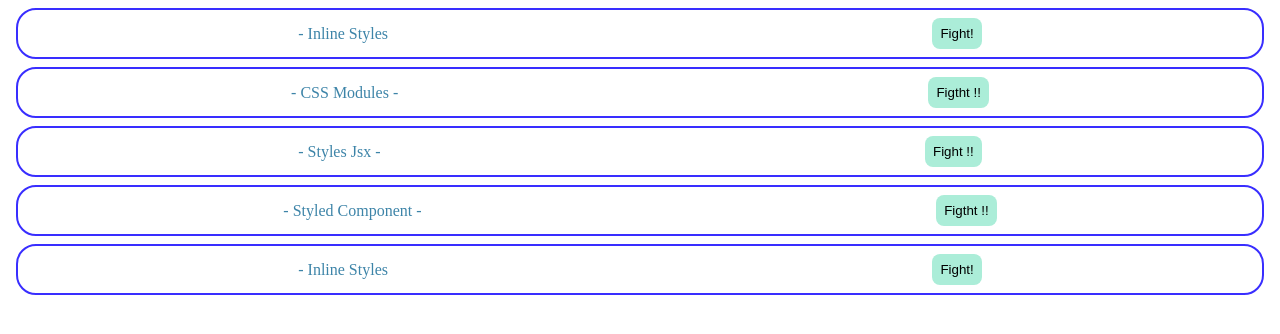
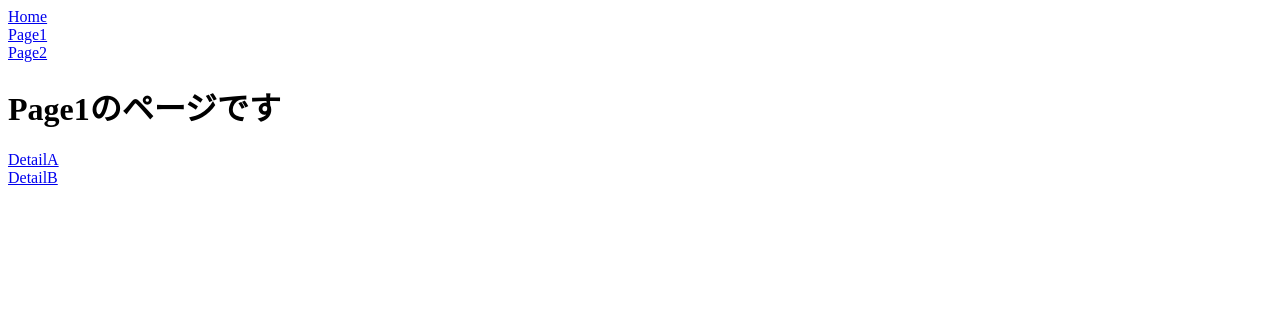
Before and after one commit to yamashita-ki/react-lesson, a React (Create React App) app: page /page1 in a window 1280 px wide. Shown: the top 334 px of the page. Built offline with nearby package versions, Linux system fonts and the light colour scheme.

Commit message:
React入門
Learn react router

```diff
--- a/package.json
+++ b/package.json
@@ -10,6 +10,7 @@
     "@testing-library/user-event": "^13.5.0",
     "react": "^18.2.0",
     "react-dom": "^18.2.0",
+    "react-router-dom": "^6.3.0",
     "react-scripts": "5.0.1",
     "styled-components": "^5.3.5",
     "styled-jsx": "^5.0.4",
--- a/src/App.jsx
+++ b/src/App.jsx
@@ -1,17 +1,18 @@
-import {StyledComponents} from "./components/StyledComponent";
-import { CssModules } from "./components/CssModules";
-import { InlineStyle } from "./components/InlineStyle";
-import { StyledJsx } from "./components/StyledJsx";
-import { Emotion } from "./components/Emotion";
+import { BrowserRouter, Link } from "react-router-dom";
+import { Router } from "./router/Router";
 
 export default function App() {
   return (
-    <div className="App">
-      <InlineStyle />
-      <CssModules />
-      <StyledJsx />
-      <StyledComponents />
-      <Emotion />
-    </div>
-  )
+    <BrowserRouter>
+      <div className="App">
+        <Link to="/">Home</Link>
+        <br />
+        <Link to="/page1">Page1</Link>
+        <br />
+        <Link to="/page2">Page2</Link>
+        <br />
+      </div>
+      <Router />
+    </BrowserRouter>
+  );
 }
--- /dev/null
+++ b/src/components/Home.jsx
@@ -0,0 +1,7 @@
+export const Home = () => {
+  return(
+    <div>
+      <h1>HOMEのページです</h1>
+    </div>
+  );
+};
--- /dev/null
+++ b/src/components/Page1.jsx
@@ -0,0 +1,11 @@
+import { Link } from "react-router-dom";
+export const Page1 = () => {
+  return(
+    <div>
+      <h1>Page1のページです</h1>
+      <Link to="/page1/detailA">DetailA</Link>
+      <br />
+      <Link to="/page1/detailB">DetailB</Link>
+    </div>
+  );
+};
--- /dev/null
+++ b/src/components/Page1DetaileA.jsx
@@ -0,0 +1,7 @@
+export const Page1DetailA = () => {
+  return(
+    <div>
+      <h1>Page1DetailAのページです</h1>
+    </div>
+  );
+};
--- /dev/null
+++ b/src/components/Page1DetaileB.jsx
@@ -0,0 +1,7 @@
+export const Page1DetailB = () => {
+  return(
+    <div>
+      <h1>Page1DetailBのページです</h1>
+    </div>
+  );
+};
--- /dev/null
+++ b/src/components/Page2.jsx
@@ -0,0 +1,10 @@
+import { Link } from "react-router-dom";
+
+export const Page2 = () => {
+  return(
+    <div>
+      <h1>Page2のページです</h1>
+      <Link to="/page2/100">URL Parameter</Link>
+    </div>
+  );
+};
--- /dev/null
+++ b/src/components/UrlParameter.jsx
@@ -0,0 +1,10 @@
+import { useParams } from "react-router-dom";
+export const UrlParameter = () =>{
+  let { id } = useParams();
+  return(
+    <div>
+      <h1>UrlParameterのページです</h1>
+      <p>id: {id}</p>
+    </div>
+  );
+}
--- /dev/null
+++ b/src/router/Page1Routes.jsx
@@ -0,0 +1,21 @@
+import { Page1 } from "../components/Page1";
+import { Page1DetailA } from "../components/Page1DetaileA";
+import { Page1DetailB } from "../components/Page1DetaileB";
+
+export const Page1Routes = [
+  {
+    index: true,
+    path: "",
+    element: <Page1 />
+  },
+  {
+    index: false,
+    path: "detailA",
+    element: <Page1DetailA />
+  },
+  {
+    index: false,
+    path: "detailB",
+    element: <Page1DetailB />
+  }
+]
--- /dev/null
+++ b/src/router/Page2Routes.jsx
@@ -0,0 +1,15 @@
+import { Page2 } from "../components/Page2";
+import { UrlParameter } from "../components/UrlParameter";
+
+export const Page2Routes = [
+  {
+    index: true,
+    path: "",
+    element: <Page2 />
+  },
+  {
+    index: false,
+    path: ":id",
+    element: <UrlParameter />
+  },
+]
--- /dev/null
+++ b/src/router/Router.jsx
@@ -0,0 +1,30 @@
+import { Route, Routes } from "react-router-dom";
+import { Home } from "../components/Home";
+import { Page1Routes } from "./Page1Routes";
+import { Page2Routes } from "./Page2Routes";
+
+export const Router = () => {
+  return (
+    <Routes>
+      <Route path="/" element={<Home />} />
+      <Route path="/page1">
+        {Page1Routes.map((route) => (
+          <Route
+            index={route.index}
+            path={route.path}
+            element={route.element}
+          />
+        ))}
+      </Route>
+      <Route path="page2">
+        {Page2Routes.map((route) => (
+          <Route
+            index={route.index}
+            path={route.path}
+            element={route.element}
+          />
+        ))}
+      </Route>
+    </Routes>
+  );
+};
```
Also changed, not shown: 1 other file (tests, documents, lock files or other folders).
